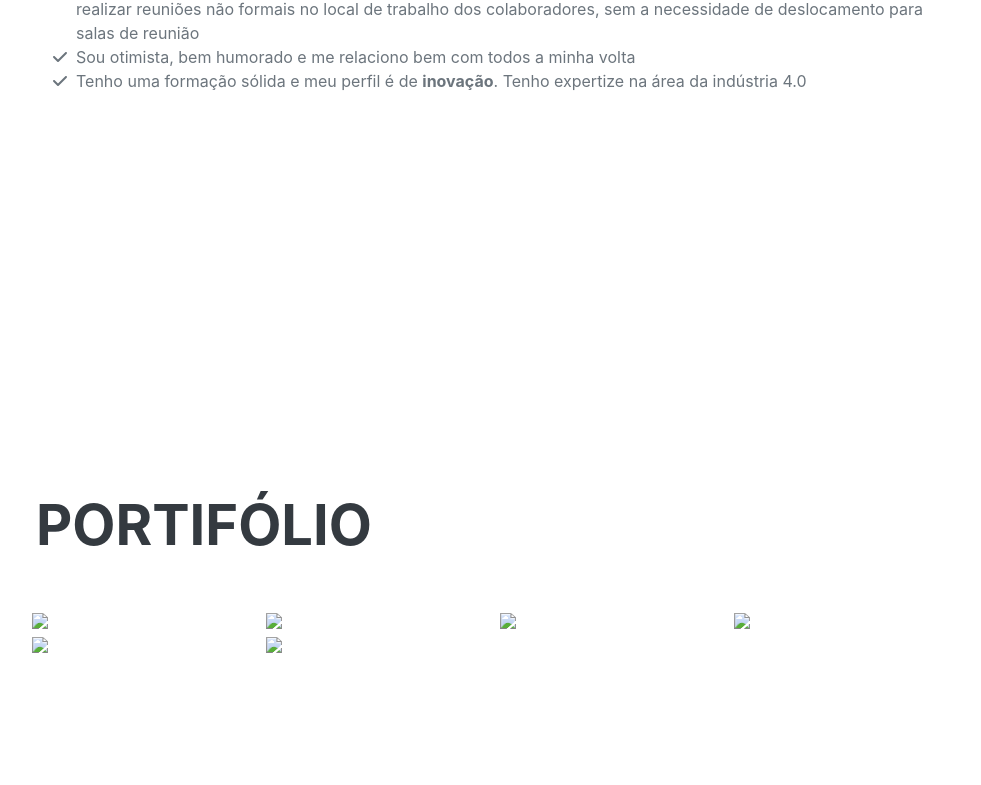
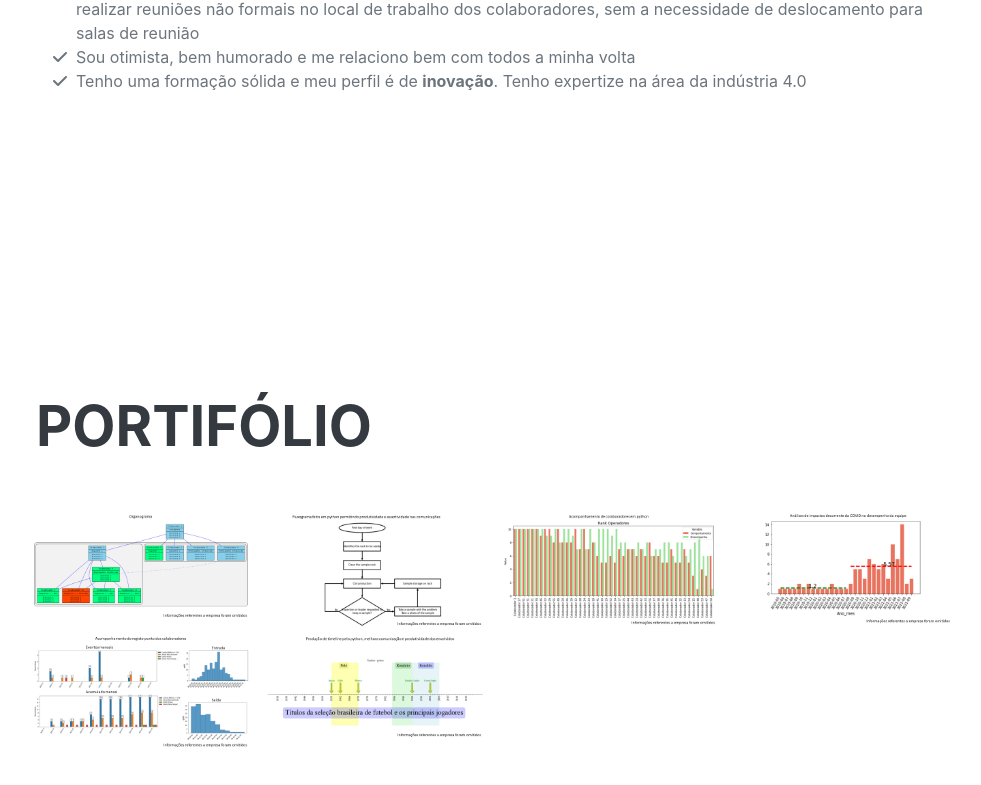
Before and after one commit to ebannwart/ebannwart.github.io, a plain HTML site: page index.html in a window 1280 px wide. Shown: the part 5452-6237 px from the top of the page, without its empty margins (284-1265 px from the left). Drawn offline with nearby package versions, Linux system fonts and the light colour scheme; a web font is replaced by a local one.

Commit message:
Add files via upload

```diff
--- a/index.html
+++ b/index.html
@@ -274,22 +274,22 @@
 
                 <div class="row">
                   <div class="column">
-                    <img src="assets/img/galeria/Slide1.jpg" width="100%"  onclick="openModal();currentSlide(1)" class="hover-shadow">
+                    <img src="assets/img/Slide1.jpg" width="100%"  onclick="openModal();currentSlide(1)" class="hover-shadow">
                   </div>
                   <div class="column">
-                    <img src="assets/img/galeria/Slide2.jpg" width="100%"  onclick="openModal();currentSlide(2)" class="hover-shadow">
+                    <img src="assets/img/Slide2.jpg" width="100%"  onclick="openModal();currentSlide(2)" class="hover-shadow">
                   </div>
                   <div class="column">
-                    <img src="assets/img/galeria/Slide3.jpg" width="100%"  onclick="openModal();currentSlide(3)" class="hover-shadow">
+                    <img src="assets/img/Slide3.jpg" width="100%"  onclick="openModal();currentSlide(3)" class="hover-shadow">
                   </div>
                   <div class="column">
-                    <img src="assets/img/galeria/Slide4.jpg" width="100%"  onclick="openModal();currentSlide(4)" class="hover-shadow">
+                    <img src="assets/img/Slide4.jpg" width="100%"  onclick="openModal();currentSlide(4)" class="hover-shadow">
                   </div>
                   <div class="column">
-                    <img src="assets/img/galeria/Slide5.jpg" width="100%"  onclick="openModal();currentSlide(5)" class="hover-shadow">
+                    <img src="assets/img/Slide5.jpg" width="100%"  onclick="openModal();currentSlide(5)" class="hover-shadow">
                   </div>
                   <div class="column">
-                    <img src="assets/img/galeria/Slide6.jpg" width="100%"  onclick="openModal();currentSlide(6)" class="hover-shadow">
+                    <img src="assets/img/Slide6.jpg" width="100%"  onclick="openModal();currentSlide(6)" class="hover-shadow">
                   </div>
                 </div>
                 </div>
@@ -302,22 +302,22 @@
 
                     <div class="mySlides">
                       <div class="numbertext">1 / 6</div>
-                      <img src="assets/img/galeria/Slide1.jpg" style="width:100%" >
+                      <img src="assets/img/Slide1.jpg" style="width:100%" >
 
                       <div class="numbertext">2 / 6</div>
-                      <img src="assets/img/galeria/Slide2.jpg" style="width:100%" >
+                      <img src="assets/img/Slide2.jpg" style="width:100%" >
 
                       <div class="numbertext">3 / 6</div>
-                      <img src="assets/img/galeria/Slide3.jpg" style="width:100%" >
+                      <img src="assets/img/Slide3.jpg" style="width:100%" >
 
                       <div class="numbertext">4 / 6</div>
-                      <img src="assets/img/galeria/Slide4.jpg" style="width:100%" >
+                      <img src="assets/img/Slide4.jpg" style="width:100%" >
 
                       <div class="numbertext">5 / 6</div>
-                      <img src="assets/img/galeria/Slide5.jpg" style="width:100%" >
+                      <img src="assets/img/Slide5.jpg" style="width:100%" >
 
                       <div class="numbertext">6 / 6</div>
-                      <img src="assets/img/galeria/Slide6.jpg" style="width:100%" >
+                      <img src="assets/img/Slide6.jpg" style="width:100%" >
                     </div>
 
 
```
